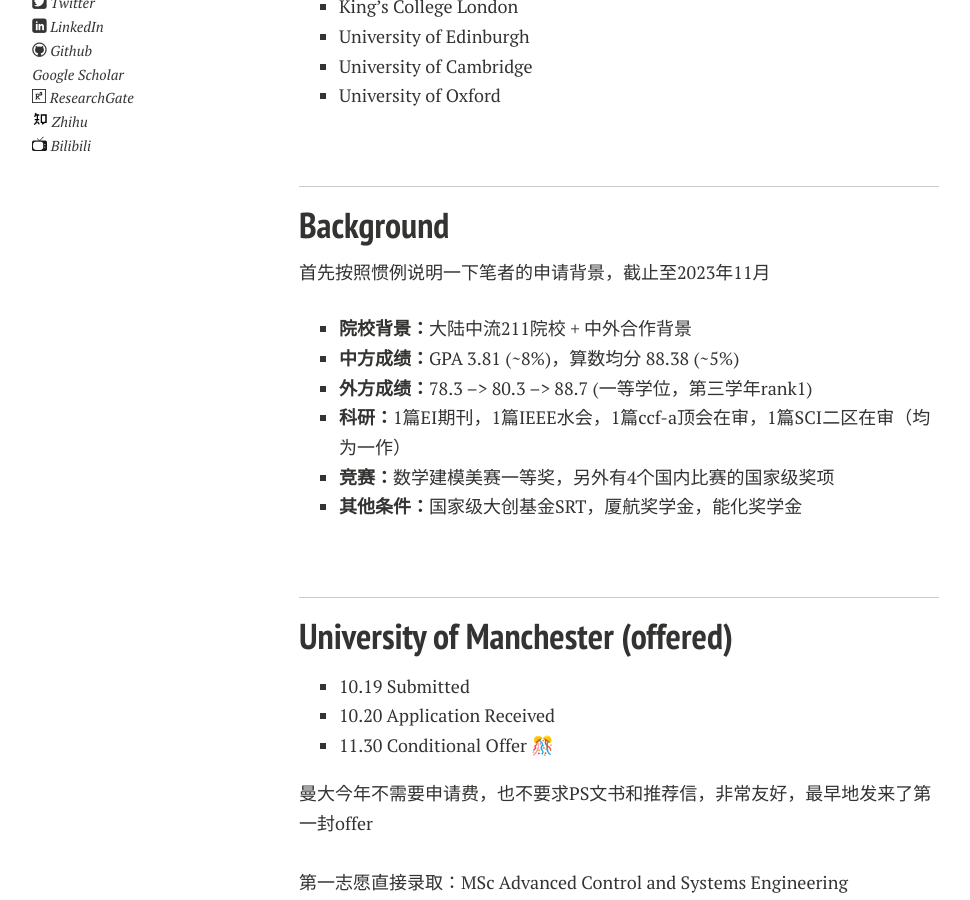
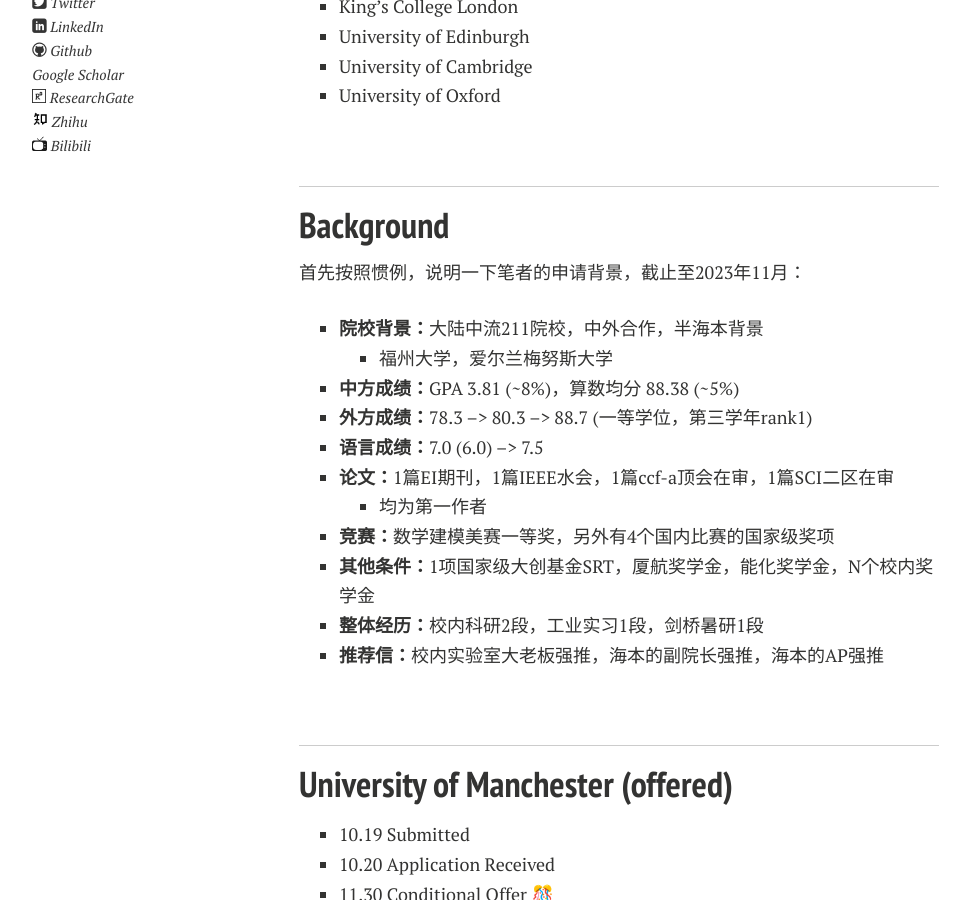
Before and after one commit to GuangLun2000/GuangLun2000.github.io, a Jekyll site: the page built from blogs/24fall.md, in a window 1280 px wide and 900 px high, scrolled down 342 px. Shown: the whole window, without its empty margins (21-991 px from the left). Built offline with Jekyll 4.4.1, drawn with Linux system fonts in a browser that asks for light colours; nearby versions of some CDN libraries; comment, search, counter and statistics services are not loaded; a style sheet for code colours, icons or effects is not loaded.

Commit message:
Update 24fall.md

```diff
--- a/blogs/24fall.md
+++ b/blogs/24fall.md
@@ -24,14 +24,19 @@
 
 ## Background
 
-首先按照惯例说明一下笔者的申请背景，截止至2023年11月
+首先按照惯例，说明一下笔者的申请背景，截止至2023年11月：
 
-- **院校背景：**大陆中流211院校 + 中外合作背景
+- **院校背景：**大陆中流211院校，中外合作，半海本背景
+  - 福州大学，爱尔兰梅努斯大学
 - **中方成绩：**GPA 3.81 (~8%)，算数均分 88.38 (~5%)
 - **外方成绩：**78.3 --> 80.3 --> 88.7 (一等学位，第三学年rank1)
-- **科研：**1篇EI期刊，1篇IEEE水会，1篇ccf-a顶会在审，1篇SCI二区在审（均为一作）
+- **语言成绩：**7.0 (6.0) --> 7.5
+- **论文：**1篇EI期刊，1篇IEEE水会，1篇ccf-a顶会在审，1篇SCI二区在审
+  - 均为第一作者
 - **竞赛：**数学建模美赛一等奖，另外有4个国内比赛的国家级奖项
-- **其他条件：**国家级大创基金SRT，厦航奖学金，能化奖学金
+- **其他条件：**1项国家级大创基金SRT，厦航奖学金，能化奖学金，N个校内奖学金
+- **整体经历：**校内科研2段，工业实习1段，剑桥暑研1段
+- **推荐信：**校内实验室大老板强推，海本的副院长强推，海本的AP强推
 
 <br>
 
```
